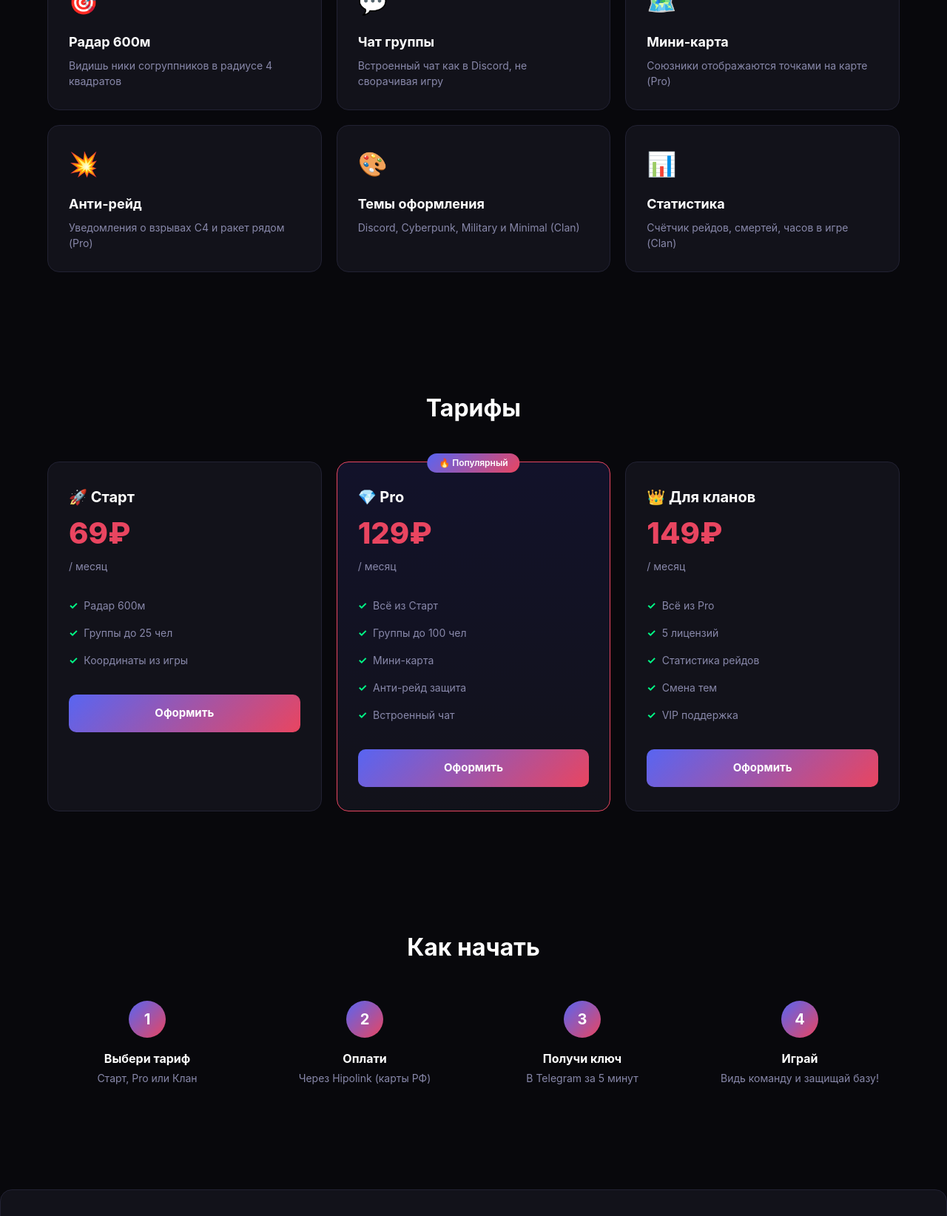
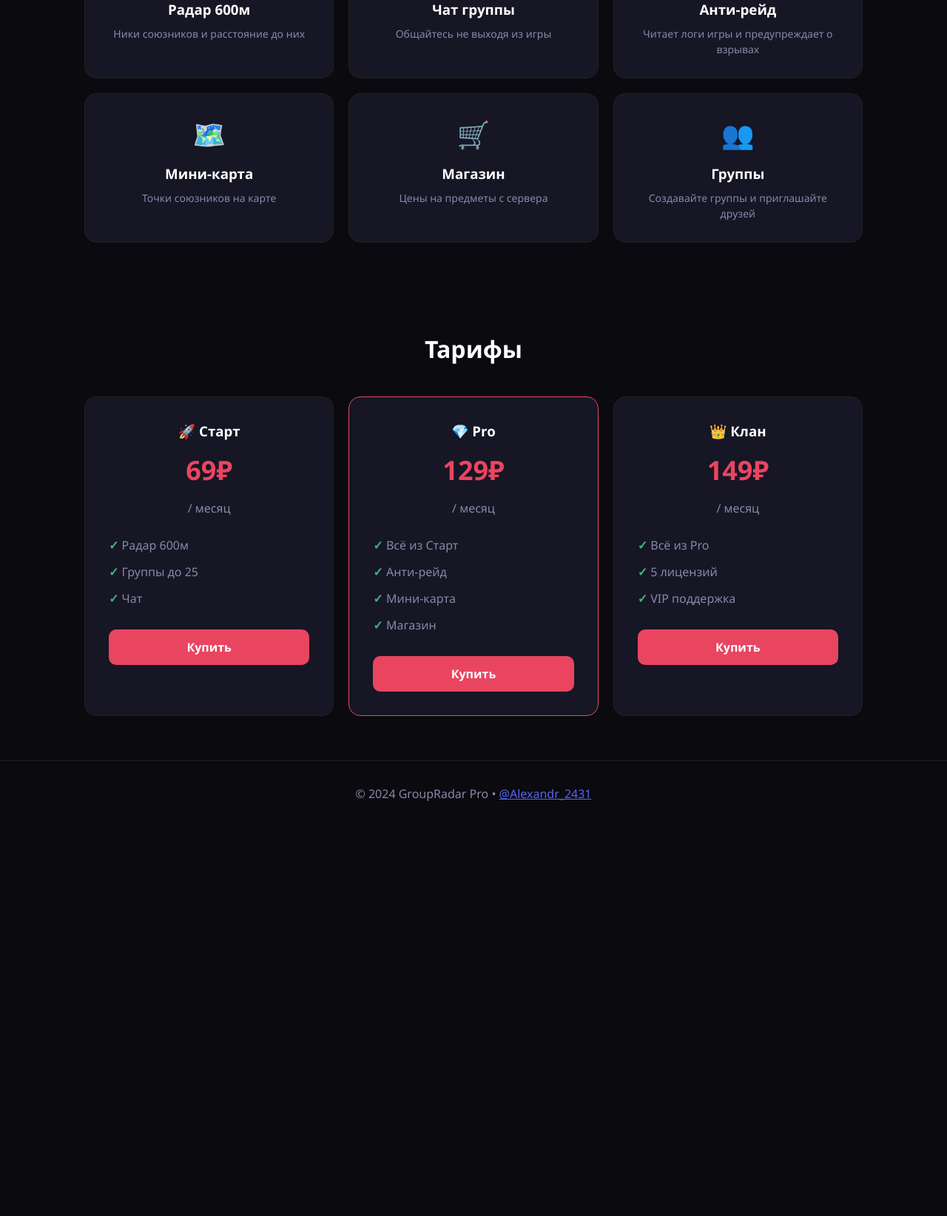
Before and after one commit to sashaster-cmd/groupradar, a plain HTML site: page index.html in a window 1280 px wide. Shown: the part 722-2366 px from the top of the page at 74% size. After the commit the page ends 1839 px from the top, so only its background shows below. Drawn offline with Linux system fonts and the light colour scheme.

Commit message:
Update index.html

```diff
--- a/index.html
+++ b/index.html
@@ -6,130 +6,72 @@
     <title>GroupRadar Pro — Радар для Rust</title>
     <style>
         :root {
-            --bg: #08080c;
-            --surface: #12121a;
-            --surface-hover: #1a1a26;
-            --border: #222233;
+            --bg: #0a0a0f;
+            --card: #161625;
+            --accent: #e94560;
+            --accent2: #5865f2;
             --text: #ffffff;
-            --text-secondary: #8888aa;
-            --accent: #e94560;
-            --accent-blue: #5865f2;
-            --gradient: linear-gradient(135deg, #5865f2, #e94560);
-            --green: #00ff88;
-            --yellow: #faa61a;
-            --red: #ff4444;
+            --muted: #8888aa;
+            --green: #43b581;
             --radius: 16px;
         }
-
         * { margin: 0; padding: 0; box-sizing: border-box; }
-
         body {
-            font-family: 'Inter', -apple-system, BlinkMacSystemFont, 'Segoe UI', sans-serif;
+            font-family: 'Segoe UI', system-ui, sans-serif;
             background: var(--bg);
             color: var(--text);
             line-height: 1.5;
-            -webkit-font-smoothing: antialiased;
         }
-
-        .container { max-width: 1200px; margin: 0 auto; padding: 0 24px; }
-
+        .container { max-width: 1100px; margin: 0 auto; padding: 0 24px; }
         .header {
             position: fixed; top: 0; left: 0; right: 0; z-index: 100;
-            background: rgba(8, 8, 12, 0.8); backdrop-filter: blur(20px);
-            border-bottom: 1px solid var(--border);
+            background: rgba(10,10,15,0.9); backdrop-filter: blur(10px);
+            border-bottom: 1px solid #222;
         }
         .header .container { display: flex; align-items: center; justify-content: space-between; height: 60px; }
-
-        .logo { font-size: 20px; font-weight: 700; color: var(--text); text-decoration: none; display: flex; align-items: center; gap: 8px; }
-        .logo span { color: var(--accent); }
-
-        .nav a { color: var(--text-secondary); text-decoration: none; font-size: 14px; margin-left: 24px; transition: color 0.2s; }
-        .nav a:hover { color: var(--text); }
-
+        .logo { font-size: 22px; font-weight: 700; color: var(--accent); }
         .btn {
-            display: inline-flex; align-items: center; justify-content: center;
-            padding: 12px 24px; border-radius: 10px; font-weight: 600; font-size: 14px;
-            text-decoration: none; transition: all 0.2s; cursor: pointer; border: none; gap: 8px;
+            display: inline-block; padding: 12px 28px; border-radius: 10px;
+            font-weight: 600; text-decoration: none; transition: all 0.2s;
         }
-        .btn-primary { background: var(--gradient); color: #fff; }
-        .btn-primary:hover { transform: translateY(-1px); box-shadow: 0 8px 25px rgba(88, 101, 242, 0.3); }
-        .btn-secondary { background: var(--surface); color: var(--text); border: 1px solid var(--border); }
-        .btn-secondary:hover { background: var(--surface-hover); }
-        .btn-buy {
-            width: 100%; padding: 14px; font-size: 15px; font-weight: 700;
-            background: var(--gradient); color: #fff; border-radius: 10px;
-            text-decoration: none; display: inline-block; text-align: center;
-            transition: all 0.2s;
+        .btn-primary { background: var(--accent); color: #fff; }
+        .btn-primary:hover { background: #c73b52; transform: translateY(-2px); }
+        .btn-download {
+            background: var(--accent2); color: #fff; font-size: 18px;
+            padding: 16px 40px; border-radius: 14px;
         }
-        .btn-buy:hover { transform: translateY(-2px); box-shadow: 0 8px 25px rgba(88, 101, 242, 0.3); }
-
-        .hero { padding: 140px 0 80px; text-align: center; }
-        .hero h1 {
-            font-size: 56px; font-weight: 800; letter-spacing: -1px; margin-bottom: 20px;
-            background: var(--gradient); -webkit-background-clip: text; -webkit-text-fill-color: transparent; line-height: 1.1;
-        }
-        .hero p { font-size: 18px; color: var(--text-secondary); max-width: 600px; margin: 0 auto 32px; }
-        .hero-buttons { display: flex; gap: 12px; justify-content: center; }
-
-        .section { padding: 80px 0; }
-        .section-title { font-size: 32px; font-weight: 700; text-align: center; margin-bottom: 48px; }
-
+        .btn-download:hover { background: #4752c4; transform: translateY(-2px); }
+        .hero { padding: 120px 0 60px; text-align: center; }
+        .hero h1 { font-size: 48px; font-weight: 800; margin-bottom: 16px; }
+        .hero p { color: var(--muted); font-size: 18px; margin-bottom: 32px; }
+        .hero span { color: var(--accent); }
+        .features { padding: 60px 0; }
+        .features h2 { text-align: center; font-size: 32px; margin-bottom: 40px; }
         .features-grid { display: grid; grid-template-columns: repeat(3, 1fr); gap: 20px; }
         .feature-card {
-            background: var(--surface); border: 1px solid var(--border);
-            border-radius: var(--radius); padding: 28px; transition: all 0.3s;
+            background: var(--card); padding: 28px; border-radius: var(--radius);
+            text-align: center; border: 1px solid #222;
         }
-        .feature-card:hover { border-color: var(--accent); transform: translateY(-2px); }
-        .feature-icon { font-size: 32px; margin-bottom: 16px; }
-        .feature-card h3 { font-size: 18px; margin-bottom: 8px; }
-        .feature-card p { color: var(--text-secondary); font-size: 14px; }
-
+        .feature-icon { font-size: 36px; margin-bottom: 12px; }
+        .feature-card h3 { margin-bottom: 8px; }
+        .feature-card p { color: var(--muted); font-size: 14px; }
+        .pricing { padding: 60px 0; }
+        .pricing h2 { text-align: center; font-size: 32px; margin-bottom: 40px; }
         .pricing-grid { display: grid; grid-template-columns: repeat(3, 1fr); gap: 20px; }
-        .pricing-card {
-            background: var(--surface); border: 1px solid var(--border);
-            border-radius: var(--radius); padding: 32px 28px; transition: all 0.3s; position: relative;
+        .price-card {
+            background: var(--card); padding: 32px; border-radius: var(--radius);
+            text-align: center; border: 1px solid #222;
         }
-        .pricing-card:hover { border-color: var(--accent); transform: translateY(-4px); }
-        .pricing-card.popular {
-            border-color: var(--accent);
-            background: linear-gradient(180deg, #12122a 0%, var(--surface) 100%);
-        }
-        .badge {
-            position: absolute; top: -12px; left: 50%; transform: translateX(-50%);
-            background: var(--gradient); color: #fff; padding: 4px 16px; border-radius: 20px;
-            font-size: 12px; font-weight: 600;
-        }
-        .plan-name { font-size: 20px; font-weight: 700; margin-bottom: 4px; }
-        .plan-price { font-size: 40px; font-weight: 800; color: var(--accent); margin-bottom: 4px; }
-        .plan-period { color: var(--text-secondary); font-size: 14px; margin-bottom: 24px; }
-        .plan-features { list-style: none; margin-bottom: 28px; }
-        .plan-features li { padding: 8px 0; color: var(--text-secondary); font-size: 14px; display: flex; align-items: center; gap: 8px; }
-        .plan-features li::before { content: "✓"; color: var(--green); font-weight: 700; }
-
-        .steps { display: grid; grid-template-columns: repeat(4, 1fr); gap: 24px; text-align: center; }
-        .step-num {
-            width: 50px; height: 50px; background: var(--gradient); border-radius: 50%;
-            display: flex; align-items: center; justify-content: center; font-weight: 700; font-size: 20px;
-            margin: 0 auto 16px;
-        }
-        .step h3 { font-size: 16px; margin-bottom: 4px; }
-        .step p { color: var(--text-secondary); font-size: 14px; }
-
-        .cta {
-            background: var(--surface); border: 1px solid var(--border);
-            border-radius: var(--radius); padding: 48px; text-align: center; margin: 60px 0;
-        }
-        .cta h2 { font-size: 28px; margin-bottom: 12px; }
-        .cta p { color: var(--text-secondary); margin-bottom: 24px; }
-
-        .footer { border-top: 1px solid var(--border); padding: 32px 0; text-align: center; color: var(--text-secondary); font-size: 14px; }
-        .footer a { color: var(--text-secondary); text-decoration: none; margin: 0 12px; }
-        .footer a:hover { color: var(--text); }
-
+        .price-card.popular { border-color: var(--accent); }
+        .price { font-size: 36px; font-weight: 800; color: var(--accent); margin: 12px 0; }
+        .period { color: var(--muted); margin-bottom: 20px; }
+        .price-card ul { list-style: none; text-align: left; margin-bottom: 24px; }
+        .price-card li { padding: 6px 0; color: var(--muted); }
+        .price-card li::before { content: "✓ "; color: var(--green); font-weight: 700; }
+        .footer { text-align: center; padding: 32px 0; color: var(--muted); border-top: 1px solid #222; }
         @media (max-width: 768px) {
-            .hero h1 { font-size: 36px; }
-            .features-grid, .pricing-grid, .steps { grid-template-columns: 1fr; }
-            .nav { display: none; }
+            .features-grid, .pricing-grid { grid-template-columns: 1fr; }
+            .hero h1 { font-size: 32px; }
         }
     </style>
 </head>
@@ -137,164 +79,102 @@
 
 <header class="header">
     <div class="container">
-        <a href="#" class="logo">🎯 <span>GroupRadar</span></a>
-        <nav class="nav">
-            <a href="#features">Возможности</a>
-            <a href="#pricing">Цены</a>
-            <a href="#how">Как купить</a>
-            <a href="#contact">Контакты</a>
-        </nav>
+        <div class="logo">🎯 GroupRadar</div>
     </div>
 </header>
 
 <section class="hero">
     <div class="container">
-        <h1>Видь свою команду<br>в Rust</h1>
-        <p>Радар, чат и анти-рейд защита в одном оверлее. Работает на любом сервере без банов.</p>
-        <div class="hero-buttons">
-            <a href="#pricing" class="btn btn-primary">Выбрать тариф</a>
-            <a href="#contact" class="btn btn-secondary">Поддержка</a>
-        </div>
+        <h1>Видь <span>всю команду</span> в Rust</h1>
+        <p>Радар 600м • Чат • Анти-рейд • Магазин • Мини-карта<br>Работает на любом сервере без банов</p>
+        <a href="#" class="btn btn-download">⬇ Скачать GroupRadar Pro</a>
+        <p style="margin-top:12px;font-size:14px;color:var(--muted);">Версия 3.0.0 • Windows 10/11 • Бесплатный пробный период</p>
     </div>
 </section>
 
-<section id="features" class="section">
+<section class="features" id="features">
     <div class="container">
-        <h2 class="section-title">Возможности</h2>
+        <h2>Возможности</h2>
         <div class="features-grid">
             <div class="feature-card">
                 <div class="feature-icon">🎯</div>
                 <h3>Радар 600м</h3>
-                <p>Видишь ники согруппников в радиусе 4 квадратов</p>
+                <p>Ники союзников и расстояние до них</p>
             </div>
             <div class="feature-card">
                 <div class="feature-icon">💬</div>
                 <h3>Чат группы</h3>
-                <p>Встроенный чат как в Discord, не сворачивая игру</p>
+                <p>Общайтесь не выходя из игры</p>
+            </div>
+            <div class="feature-card">
+                <div class="feature-icon">💥</div>
+                <h3>Анти-рейд</h3>
+                <p>Читает логи игры и предупреждает о взрывах</p>
             </div>
             <div class="feature-card">
                 <div class="feature-icon">🗺️</div>
                 <h3>Мини-карта</h3>
-                <p>Союзники отображаются точками на карте (Pro)</p>
+                <p>Точки союзников на карте</p>
             </div>
             <div class="feature-card">
-                <div class="feature-icon">💥</div>
-                <h3>Анти-рейд</h3>
-                <p>Уведомления о взрывах C4 и ракет рядом (Pro)</p>
+                <div class="feature-icon">🛒</div>
+                <h3>Магазин</h3>
+                <p>Цены на предметы с сервера</p>
             </div>
             <div class="feature-card">
-                <div class="feature-icon">🎨</div>
-                <h3>Темы оформления</h3>
-                <p>Discord, Cyberpunk, Military и Minimal (Clan)</p>
-            </div>
-            <div class="feature-card">
-                <div class="feature-icon">📊</div>
-                <h3>Статистика</h3>
-                <p>Счётчик рейдов, смертей, часов в игре (Clan)</p>
+                <div class="feature-icon">👥</div>
+                <h3>Группы</h3>
+                <p>Создавайте группы и приглашайте друзей</p>
             </div>
         </div>
     </div>
 </section>
 
-<section id="pricing" class="section">
+<section class="pricing" id="pricing">
     <div class="container">
-        <h2 class="section-title">Тарифы</h2>
+        <h2>Тарифы</h2>
         <div class="pricing-grid">
-
-            <!-- Старт -->
-            <div class="pricing-card">
-                <div class="plan-name">🚀 Старт</div>
-                <div class="plan-price">69₽</div>
-                <div class="plan-period">/ месяц</div>
-                <ul class="plan-features">
+            <div class="price-card">
+                <h3>🚀 Старт</h3>
+                <div class="price">69₽</div>
+                <div class="period">/ месяц</div>
+                <ul>
                     <li>Радар 600м</li>
-                    <li>Группы до 25 чел</li>
-                    <li>Координаты из игры</li>
+                    <li>Группы до 25</li>
+                    <li>Чат</li>
                 </ul>
-                <a href="https://hipolink.net/radar/services/httpsgroupradar13netlifyapp" class="btn-buy" target="_blank">Оформить</a>
+                <a href="https://t.me/Alexandr_2431" class="btn btn-primary" style="width:100%;">Купить</a>
             </div>
-
-            <!-- Pro -->
-            <div class="pricing-card popular">
-                <div class="badge">🔥 Популярный</div>
-                <div class="plan-name">💎 Pro</div>
-                <div class="plan-price">129₽</div>
-                <div class="plan-period">/ месяц</div>
-                <ul class="plan-features">
+            <div class="price-card popular">
+                <h3>💎 Pro</h3>
+                <div class="price">129₽</div>
+                <div class="period">/ месяц</div>
+                <ul>
                     <li>Всё из Старт</li>
-                    <li>Группы до 100 чел</li>
+                    <li>Анти-рейд</li>
                     <li>Мини-карта</li>
-                    <li>Анти-рейд защита</li>
-                    <li>Встроенный чат</li>
+                    <li>Магазин</li>
                 </ul>
-                <a href="https://hipolink.net/radar/services/httpsgroupradar13netlif" class="btn-buy" target="_blank">Оформить</a>
+                <a href="https://t.me/Alexandr_2431" class="btn btn-primary" style="width:100%;">Купить</a>
             </div>
-
-            <!-- Клан -->
-            <div class="pricing-card">
-                <div class="plan-name">👑 Для кланов</div>
-                <div class="plan-price">149₽</div>
-                <div class="plan-period">/ месяц</div>
-                <ul class="plan-features">
+            <div class="price-card">
+                <h3>👑 Клан</h3>
+                <div class="price">149₽</div>
+                <div class="period">/ месяц</div>
+                <ul>
                     <li>Всё из Pro</li>
                     <li>5 лицензий</li>
-                    <li>Статистика рейдов</li>
-                    <li>Смена тем</li>
                     <li>VIP поддержка</li>
                 </ul>
-                <a href="https://hipolink.net/radar/services/absolyutno-unikalnyy-radar-pomoshchnik-rust-klan-versiya" class="btn-buy" target="_blank">Оформить</a>
-            </div>
-
-        </div>
-    </div>
-</section>
-
-<section id="how" class="section">
-    <div class="container">
-        <h2 class="section-title">Как начать</h2>
-        <div class="steps">
-            <div class="step">
-                <div class="step-num">1</div>
-                <h3>Выбери тариф</h3>
-                <p>Старт, Pro или Клан</p>
-            </div>
-            <div class="step">
-                <div class="step-num">2</div>
-                <h3>Оплати</h3>
-                <p>Через Hipolink (карты РФ)</p>
-            </div>
-            <div class="step">
-                <div class="step-num">3</div>
-                <h3>Получи ключ</h3>
-                <p>В Telegram за 5 минут</p>
-            </div>
-            <div class="step">
-                <div class="step-num">4</div>
-                <h3>Играй</h3>
-                <p>Видь команду и защищай базу!</p>
+                <a href="https://t.me/Alexandr_2431" class="btn btn-primary" style="width:100%;">Купить</a>
             </div>
         </div>
     </div>
 </section>
 
-<section id="contact" class="cta">
-    <div class="container">
-        <h2>Готов начать?</h2>
-        <p>Напиши мне в Telegram — отвечаю за 5 минут и выдаю ключ</p>
-        <a href="https://t.me/Alexandr_2431" class="btn btn-primary" style="font-size:16px;padding:14px 32px;">
-            💬 @Alexandr_2431
-        </a>
-    </div>
-</section>
-
 <footer class="footer">
     <div class="container">
-        <p>© 2024 GroupRadar Pro</p>
-        <div>
-            <a href="#features">Возможности</a>
-            <a href="#pricing">Цены</a>
-            <a href="https://t.me/Alexandr_2431">Поддержка</a>
-        </div>
+        <p>© 2024 GroupRadar Pro • <a href="https://t.me/Alexandr_2431" style="color:var(--accent2);">@Alexandr_2431</a></p>
     </div>
 </footer>
 
```
